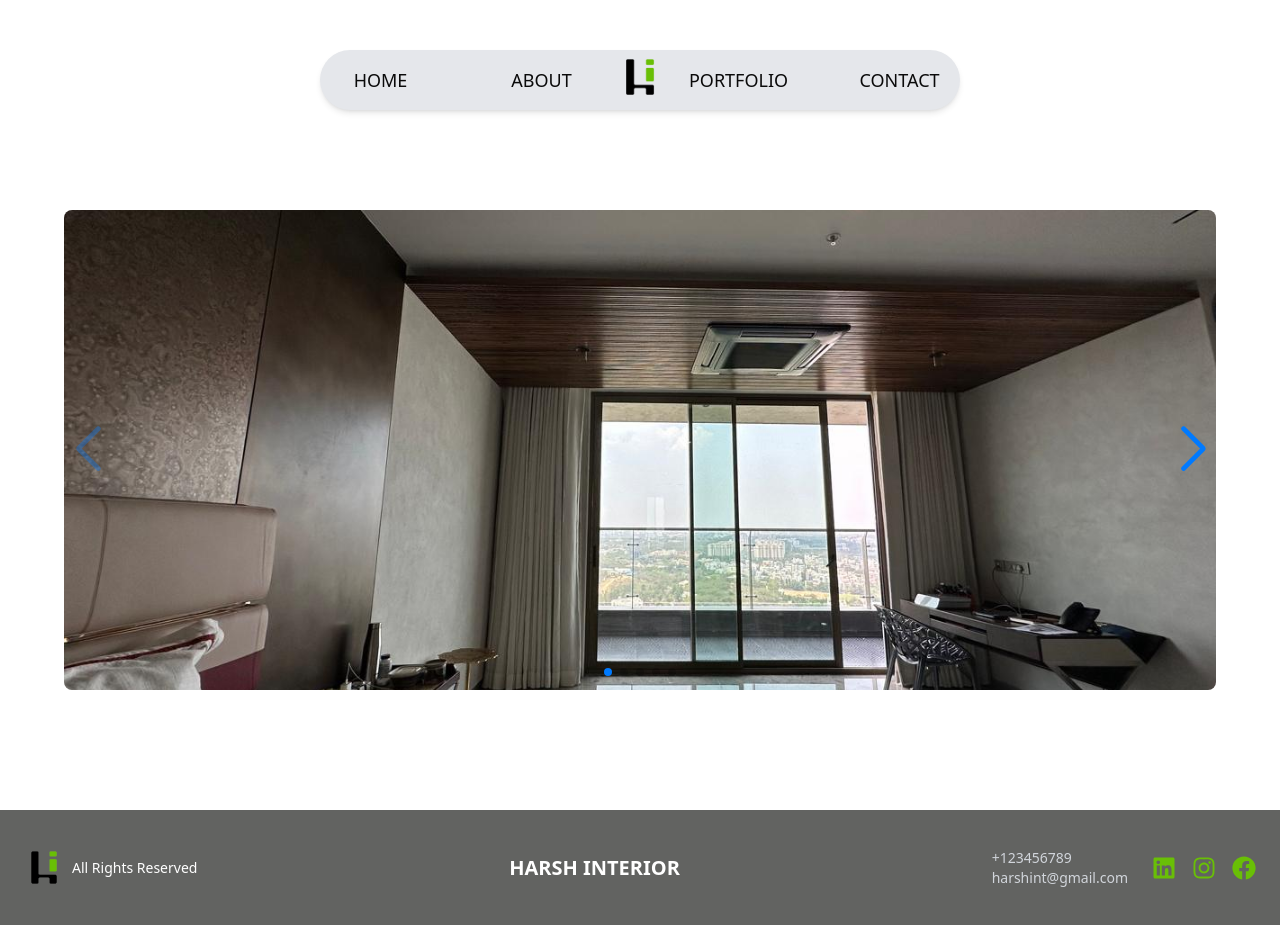
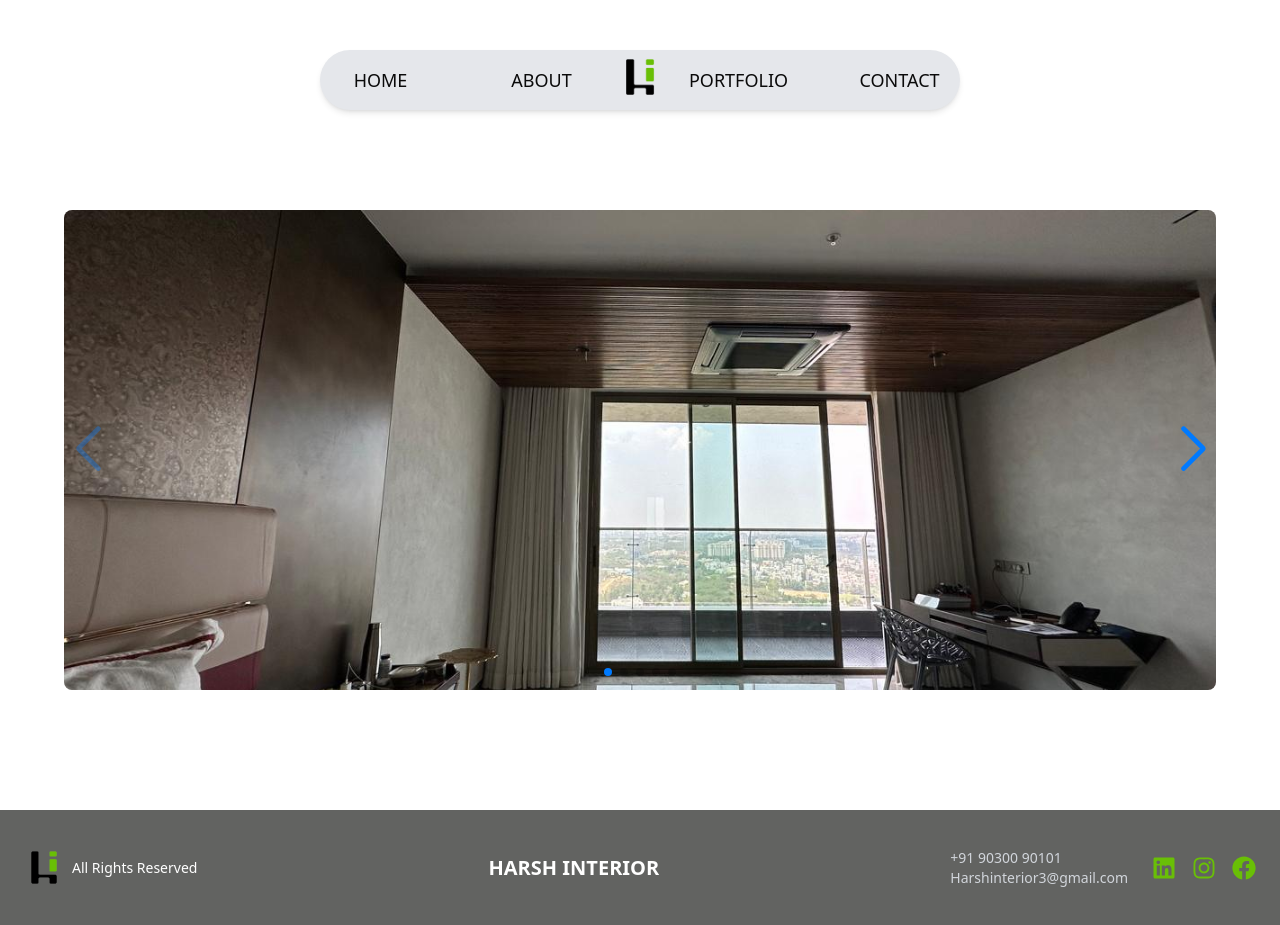
Before and after one commit to Matrixszh/int, a Next.js app: page / in a window 1280 px wide. Built offline with nearby package versions, Linux system fonts and the light colour scheme.

Commit message:
Update Footer.tsx
added personal information

```diff
--- a/components/Footer.tsx
+++ b/components/Footer.tsx
@@ -27,8 +27,8 @@ const Footer: React.FC = () => {
         <div className="flex flex-col md:flex-row items-center space-y-2 md:space-y-0 md:space-x-6">
           {/* Contact Details */}
           <div className="text-sm text-gray-300 text-center md:text-left">
-            <p>+123456789</p>
-            <p>harshint@gmail.com</p>
+            <p>+91 90300 90101</p>
+            <p>Harshinterior3@gmail.com</p>
           </div>
 
           {/* Social Media Icons */}
```
